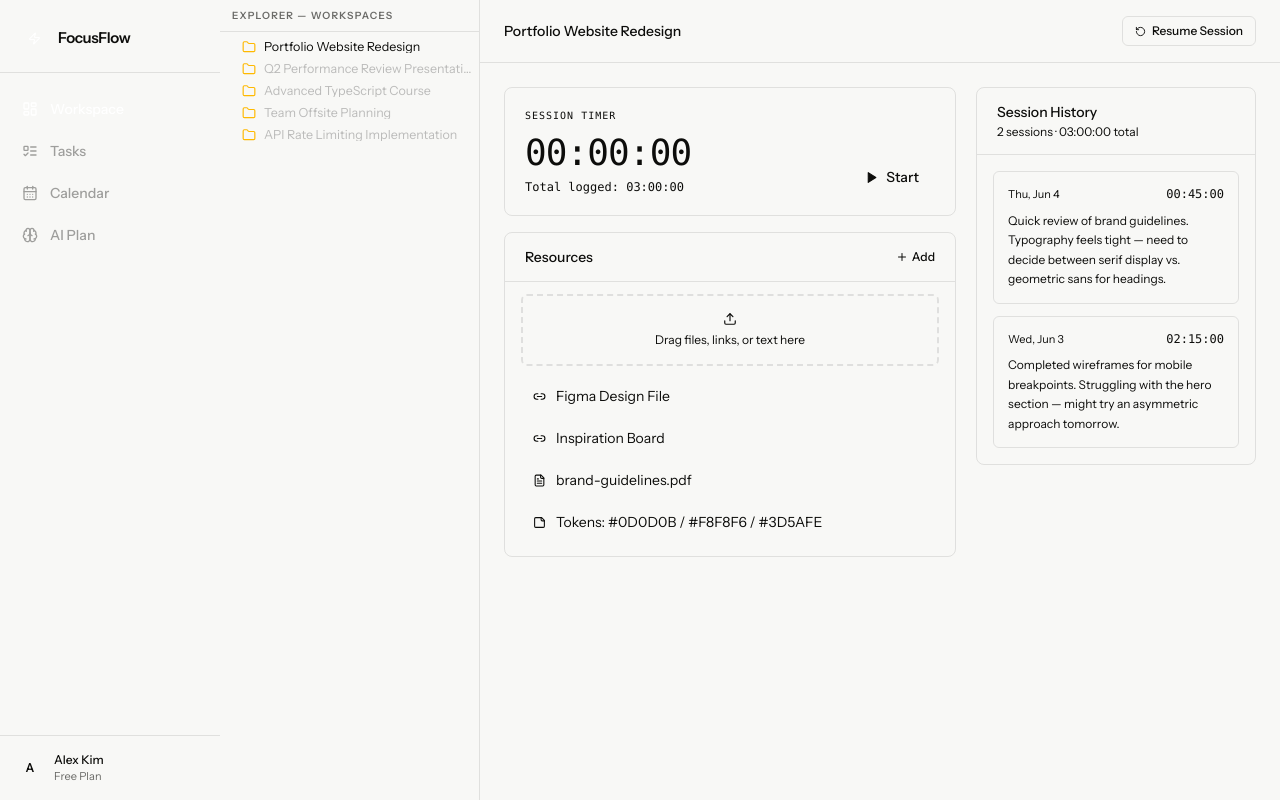
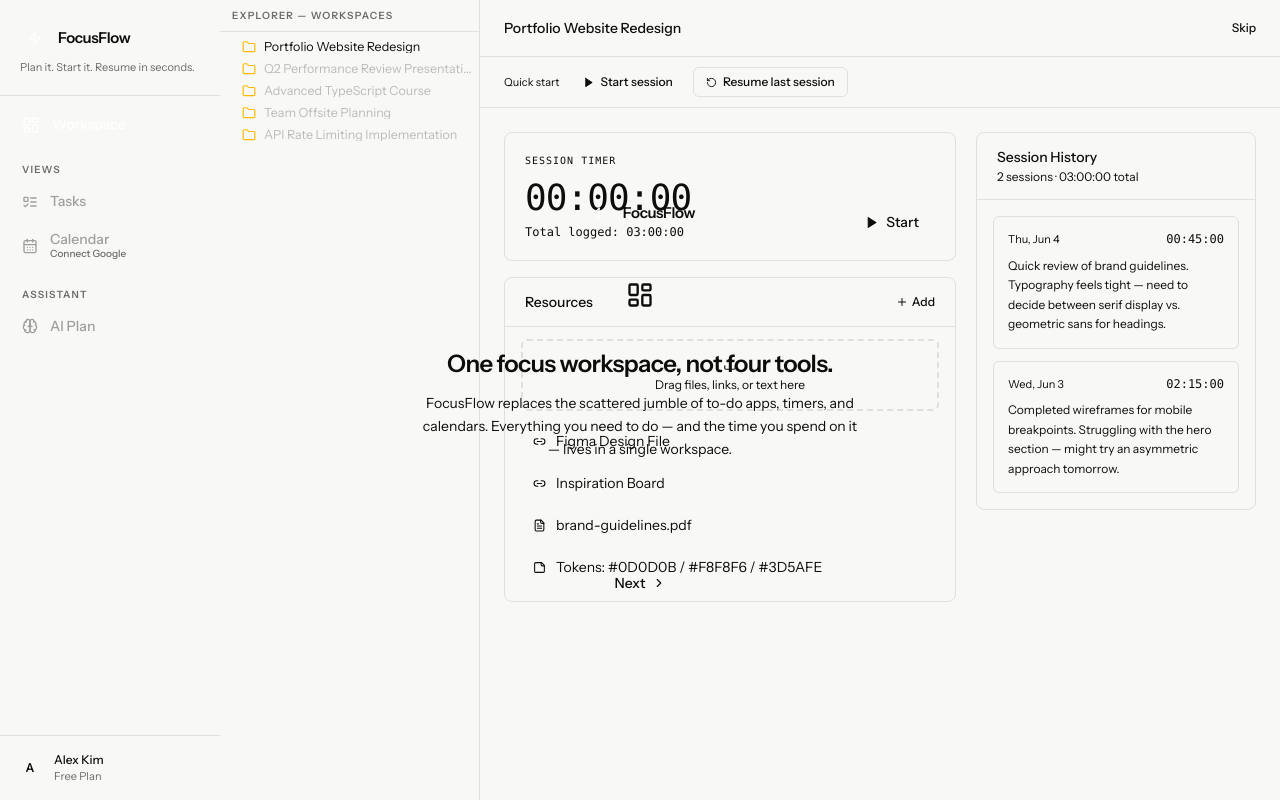
Before and after one commit to Ramen3ater1/Agenda-App, a React (Vite) app: page / in a window 1280 px wide. Built offline with nearby package versions, Linux system fonts and the light colour scheme.

Commit message:
sidebar removed, hierarchical instead

```diff
--- a/index.html
+++ b/index.html
@@ -5,8 +5,8 @@
 
       <meta charset="UTF-8" />
       <meta name="viewport" content="width=device-width, initial-scale=1.0" />
-      <title>Workspace Planner App</title>
-      <meta name="description" content="Streamline your productivity with customizable workspaces, integrated calendar views, and AI-driven planning tools to enhance focus and task management." />
+      <title>FocusFlow — Plan, start & resume your work in seconds</title>
+      <meta name="description" content="FocusFlow is one focus workspace that replaces your to-do app, timer, and calendar. Plan, start, and resume work in seconds, switch between checklist and calendar views of the same tasks, and sync Google Calendar." />
       <meta name="robots" content="noindex, nofollow" />
       <style>html, body { height: 100%; margin: 0; } #root { height: 100%; }</style>
 
--- a/src/app/App.tsx
+++ b/src/app/App.tsx
@@ -371,19 +371,39 @@ function EndSessionModal({ elapsed, onSave, onCancel }: {
 
 // ─── Sidebar ──────────────────────────────────────────────────────────────────
 
-function Sidebar({ activeView, setActiveView, timerRunning, timerDisplay, timerTaskName }: {
+function Sidebar({ activeView, setActiveView, timerRunning, timerDisplay, timerTaskName, gcalConnected }: {
   activeView: AppView;
   setActiveView: (v: AppView) => void;
   timerRunning: boolean;
   timerDisplay: string;
   timerTaskName: string;
+  gcalConnected: boolean;
 }) {
-  const nav: { view: AppView; icon: React.ReactNode; label: string }[] = [
-    { view: "workspace", icon: <LayoutDashboard size={16} />, label: "Workspace" },
-    { view: "tasks",     icon: <ListTodo size={16} />,        label: "Tasks" },
-    { view: "calendar",  icon: <CalendarDays size={16} />,    label: "Calendar" },
-    { view: "plan",      icon: <Brain size={16} />,           label: "AI Plan" },
-  ];
+  const navItem = (view: AppView, icon: React.ReactNode, label: string, opts?: { hero?: boolean; sub?: string }) => {
+    const isActive = activeView === view;
+    return (
+      <button
+        key={view}
+        onClick={() => setActiveView(view)}
+        className={`w-full flex items-center gap-3 px-3 rounded-md text-sm transition-colors ${
+          opts?.hero ? "py-3 font-medium" : "py-2.5"
+        } ${
+          isActive
+            ? "bg-accent text-white"
+            : "text-[#9E9E9C] hover:bg-sidebar-accent hover:text-sidebar-foreground"
+        }`}
+      >
+        {icon}
+        <span className="flex-1 text-left flex flex-col leading-tight">
+          <span>{label}</span>
+          {opts?.sub && (
+            <span className={`text-[10px] ${isActive ? "text-white/70" : "text-[#6B6B68]"}`}>{opts.sub}</span>
+          )}
+        </span>
+      </button>
+    );
+  };
+  const groupHeading = "px-3 pt-4 pb-1.5 text-[10px] uppercase tracking-[0.12em] text-[#6B6B68] font-semibold select-none";
   return (
     <aside className="w-[220px] shrink-0 bg-sidebar flex flex-col h-screen sticky top-0">
       <div className="px-5 pt-6 pb-5 border-b border-sidebar-border">
@@ -393,22 +413,17 @@ function Sidebar({ activeView, setActiveView, timerRunning, timerDisplay, timerT
           </div>
           <span className="text-sidebar-foreground font-semibold text-[15px] tracking-tight">FocusFlow</span>
         </div>
+        <p className="text-[11px] text-[#6B6B68] mt-2 leading-snug">Plan it. Start it. Resume in seconds.</p>
       </div>
-      <nav className="flex-1 px-2.5 py-4 space-y-0.5">
-        {nav.map(item => (
-          <button
-            key={item.view}
-            onClick={() => setActiveView(item.view)}
-            className={`w-full flex items-center gap-3 px-3 py-2.5 rounded-md text-sm transition-colors ${
-              activeView === item.view
-                ? "bg-accent text-white"
-                : "text-[#9E9E9C] hover:bg-sidebar-accent hover:text-sidebar-foreground"
-            }`}
-          >
-            {item.icon}
-            <span>{item.label}</span>
-          </button>
-        ))}
+      <nav className="flex-1 px-2.5 py-2 overflow-y-auto">
+        {navItem("workspace", <LayoutDashboard size={18} />, "Workspace", { hero: true })}
+
+        <div className={groupHeading}>Views</div>
+        {navItem("tasks", <ListTodo size={16} />, "Tasks")}
+        {navItem("calendar", <CalendarDays size={16} />, "Calendar", { sub: gcalConnected ? "Google synced" : "Connect Google" })}
+
+        <div className={groupHeading}>Assistant</div>
+        {navItem("plan", <Brain size={16} />, "AI Plan")}
       </nav>
       {timerRunning && (
         <div className="mx-2.5 mb-3 px-3.5 py-3 rounded-md bg-sidebar-accent border border-sidebar-border">
@@ -585,6 +600,20 @@ function WorkspaceView({
   const effectiveElapsed = isThisTimerRunning ? timerElapsed : 0;
   const totalTime = workspace.sessions.reduce((a, s) => a + s.duration, 0) + effectiveElapsed;
 
+  // Workspace whose most recent session is the latest of all — for "Resume last session".
+  const lastSessionWs = allWorkspaces
+    .filter(w => w.sessions.length > 0)
+    .map(w => ({ w, last: w.sessions.reduce((a, s) => (s.date > a ? s.date : a), "") }))
+    .sort((a, b) => b.last.localeCompare(a.last))[0]?.w;
+
+  function resumeLastSession() {
+    if (!lastSessionWs) return;
+    setResuming(true);
+    setActiveWorkspaceId(lastSessionWs.id);
+    onStart(lastSessionWs.id);
+    setTimeout(() => setResuming(false), 1200);
+  }
+
   function handleDrop(e: React.DragEvent) {
     e.preventDefault(); setDragOver(false);
     const url = e.dataTransfer.getData("URL") || e.dataTransfer.getData("text/uri-list");
@@ -642,15 +671,37 @@ function WorkspaceView({
               <div className="size-1.5 rounded-full bg-emerald-500 animate-pulse ml-2 shrink-0" />
             )}
           </div>
-          <button
-            onClick={() => { setResuming(true); setTimeout(() => setResuming(false), 2200); }}
-            className={`flex items-center gap-1.5 px-3 py-1.5 rounded-md text-xs border font-medium transition-all shrink-0 ${
-              resuming ? "border-emerald-300 bg-emerald-50 text-emerald-700" : "border-border text-muted-foreground hover:border-foreground/30 hover:text-foreground"
-            }`}
-          >
-            <RotateCcw size={11} className={resuming ? "animate-spin" : ""} />
-            {resuming ? "Opening…" : "Resume Session"}
-          </button>
+        </div>
+
+        {/* Quick-start bar — plan, start, and resume in one click */}
+        <div className="px-6 py-2.5 border-b border-border flex items-center gap-2 shrink-0 bg-card/40">
+          <span className="text-[11px] text-muted-foreground mr-1 hidden sm:inline">Quick start</span>
+          {!isThisTimerRunning ? (
+            <button
+              onClick={() => onStart(workspace.id)}
+              className="flex items-center gap-1.5 px-3 py-1.5 rounded-md text-xs font-medium bg-foreground text-background hover:opacity-90 transition-opacity shrink-0"
+            >
+              <Play size={11} fill="currentColor" /> Start session
+            </button>
+          ) : (
+            <button
+              onClick={onPause}
+              className="flex items-center gap-1.5 px-3 py-1.5 rounded-md text-xs font-medium border border-border text-foreground hover:bg-secondary transition-colors shrink-0"
+            >
+              <Pause size={11} /> Pause
+            </button>
+          )}
+          {lastSessionWs && (
+            <button
+              onClick={resumeLastSession}
+              className={`flex items-center gap-1.5 px-3 py-1.5 rounded-md text-xs border font-medium transition-all shrink-0 ${
+                resuming ? "border-emerald-300 bg-emerald-50 text-emerald-700" : "border-border text-muted-foreground hover:border-foreground/30 hover:text-foreground"
+              }`}
+            >
+              <RotateCcw size={11} className={resuming ? "animate-spin" : ""} />
+              {resuming ? "Resuming…" : `Resume last session${lastSessionWs.id !== workspace.id ? ` · ${lastSessionWs.name}` : ""}`}
+            </button>
+          )}
         </div>
 
         <div className="flex-1 overflow-y-auto">
@@ -1267,6 +1318,9 @@ function TasksView({
           <div>
             <h1 className="text-lg font-semibold">Tasks</h1>
             <p className="text-xs text-muted-foreground mt-0.5">
+              Your work as a checklist — the same tasks appear on the Calendar.
+            </p>
+            <p className="text-xs text-muted-foreground mt-0.5">
               {tasks.filter(t => t.status !== "done").length} active · {tasks.filter(t => t.starred).length} starred
             </p>
           </div>
@@ -1552,6 +1606,9 @@ function CalendarView({ tasks, gcalEvents, gcalConnected, setGcalConnected }: {
             </button>
           </div>
         </div>
+        <p className="text-xs text-muted-foreground mt-1">
+          The same tasks on a timeline — connect Google Calendar so deadlines and meetings line up.
+        </p>
       </div>
 
       <div className="flex-1 overflow-hidden flex">
@@ -2080,6 +2137,94 @@ function AddTaskModal({ isOpen, onClose, onAdd }: {
 
 // ─── App ──────────────────────────────────────────────────────────────────────
 
+// ─── OnboardingOverlay ────────────────────────────────────────────────────────
+
+const ONBOARDING_SLIDES = [
+  {
+    icon: <LayoutDashboard size={28} className="text-accent" />,
+    title: "One focus workspace, not four tools.",
+    body: "FocusFlow replaces the scattered jumble of to-do apps, timers, and calendars. Everything you need to do — and the time you spend on it — lives in a single workspace.",
+  },
+  {
+    icon: <Play size={28} className="text-accent" fill="currentColor" />,
+    title: "Plan, start, and resume in seconds.",
+    body: "Open a workspace, hit Start, and you're working. Step away and pick up exactly where you left off with one click — your sessions, notes, and resources are always right there.",
+  },
+  {
+    icon: <CalendarDays size={28} className="text-accent" />,
+    title: "Your to-do list and calendar, one set of tasks.",
+    body: "See your work as a checklist or on a timeline — it's the same tasks, never duplicated. Connect Google Calendar so deadlines and meetings line up automatically.",
+  },
+];
+
+function OnboardingOverlay({ onDone }: { onDone: () => void }) {
+  const [i, setI] = useState(0);
+  const last = i === ONBOARDING_SLIDES.length - 1;
+  const slide = ONBOARDING_SLIDES[i];
+  return (
+    <div className="fixed inset-0 z-[60] bg-background flex flex-col items-center justify-center px-6" style={{ fontFamily: "'Instrument Sans', sans-serif" }}>
+      <button onClick={onDone} className="absolute top-5 right-6 text-xs text-muted-foreground hover:text-foreground transition-colors">
+        Skip
+      </button>
+
+      <div className="flex items-center gap-2.5 mb-10">
+        <div className="size-7 rounded bg-accent flex items-center justify-center">
+          <Zap size={13} className="text-white" />
+        </div>
+        <span className="font-semibold text-[15px] tracking-tight">FocusFlow</span>
+      </div>
+
+      <div className="w-full max-w-[440px] min-h-[220px] flex flex-col items-center text-center">
+        <AnimatePresence mode="wait">
+          <motion.div
+            key={i}
+            initial={{ opacity: 0, x: 24 }}
+            animate={{ opacity: 1, x: 0 }}
+            exit={{ opacity: 0, x: -24 }}
+            transition={{ type: "spring", damping: 30, stiffness: 300 }}
+            className="flex flex-col items-center"
+          >
+            <div className="size-14 rounded-xl bg-accent/10 flex items-center justify-center mb-6">
+              {slide.icon}
+            </div>
+            <h2 className="text-2xl font-semibold tracking-tight mb-3 leading-snug">{slide.title}</h2>
+            <p className="text-sm text-muted-foreground leading-relaxed">{slide.body}</p>
+          </motion.div>
+        </AnimatePresence>
+      </div>
+
+      {/* Progress dots */}
+      <div className="flex items-center gap-2 mt-10 mb-8">
+        {ONBOARDING_SLIDES.map((_, idx) => (
+          <button
+            key={idx}
+            onClick={() => setI(idx)}
+            className={`h-1.5 rounded-full transition-all ${idx === i ? "w-6 bg-accent" : "w-1.5 bg-border hover:bg-muted-foreground"}`}
+          />
+        ))}
+      </div>
+
+      <div className="flex items-center gap-3">
+        {i > 0 && (
+          <button
+            onClick={() => setI(i - 1)}
+            className="flex items-center gap-1.5 px-4 py-2 rounded-md text-sm font-medium border border-border text-muted-foreground hover:text-foreground transition-colors"
+          >
+            <ChevronLeft size={14} /> Back
+          </button>
+        )}
+        <button
+          onClick={() => (last ? onDone() : setI(i + 1))}
+          className="flex items-center gap-1.5 px-5 py-2 rounded-md text-sm font-medium bg-foreground text-background hover:opacity-90 transition-opacity"
+        >
+          {last ? "Get started" : "Next"}
+          {last ? <ArrowUpRight size={14} /> : <ChevronRight size={14} />}
+        </button>
+      </div>
+    </div>
+  );
+}
+
 export default function App() {
   const [activeView, setActiveView] = useState<AppView>("workspace");
   const [tasks, setTasks] = useState<Task[]>(INIT_TASKS);
@@ -2090,6 +2235,15 @@ export default function App() {
   const [settingsTaskId, setSettingsTaskId] = useState<string | null>(null);
   const [showOptimize, setShowOptimize] = useState(false);
   const [endingWorkspaceId, setEndingWorkspaceId] = useState<string | null>(null);
+  const [showOnboarding, setShowOnboarding] = useState(
+    () => typeof localStorage !== "undefined" && !localStorage.getItem("ff_onboarded")
+  );
+
+  function dismissOnboarding() {
+    try { localStorage.setItem("ff_onboarded", "1"); } catch { /* ignore */ }
+    setActiveView("workspace");
+    setShowOnboarding(false);
+  }
 
   const [timerWorkspaceId, setTimerWorkspaceId] = useState<string | null>(null);
   const [timerElapsed, setTimerElapsed] = useState(0);
@@ -2254,6 +2408,7 @@ export default function App() {
         timerRunning={timerRunning}
         timerDisplay={fmtTime(timerElapsed)}
         timerTaskName={timerTaskName}
+        gcalConnected={gcalConnected}
       />
 
       <main className="flex-1 overflow-hidden flex">
@@ -2356,6 +2511,9 @@ export default function App() {
           onCancel={() => setEndingWorkspaceId(null)}
         />
       )}
+
+      {/* First-run intro */}
+      {showOnboarding && <OnboardingOverlay onDone={dismissOnboarding} />}
     </div>
   );
 }
```
